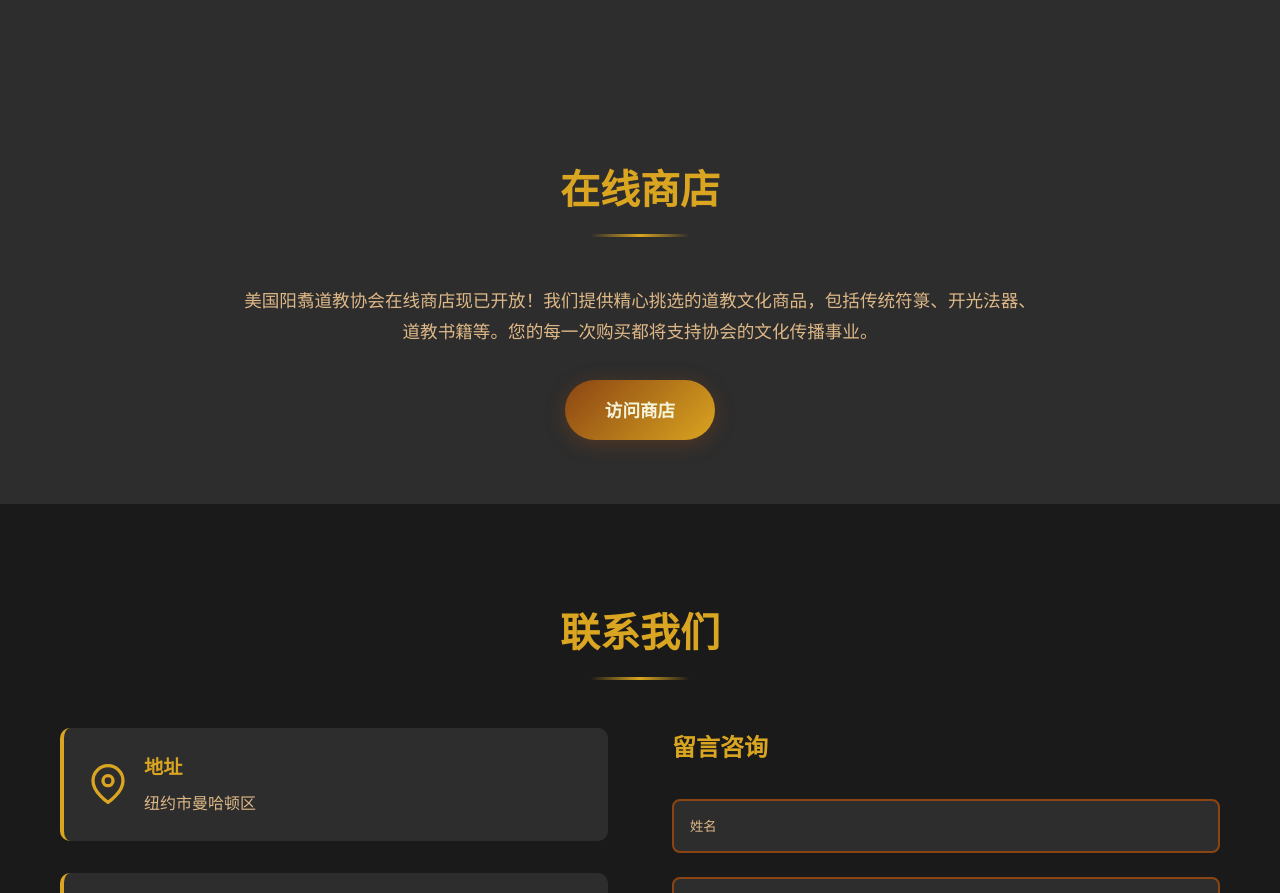
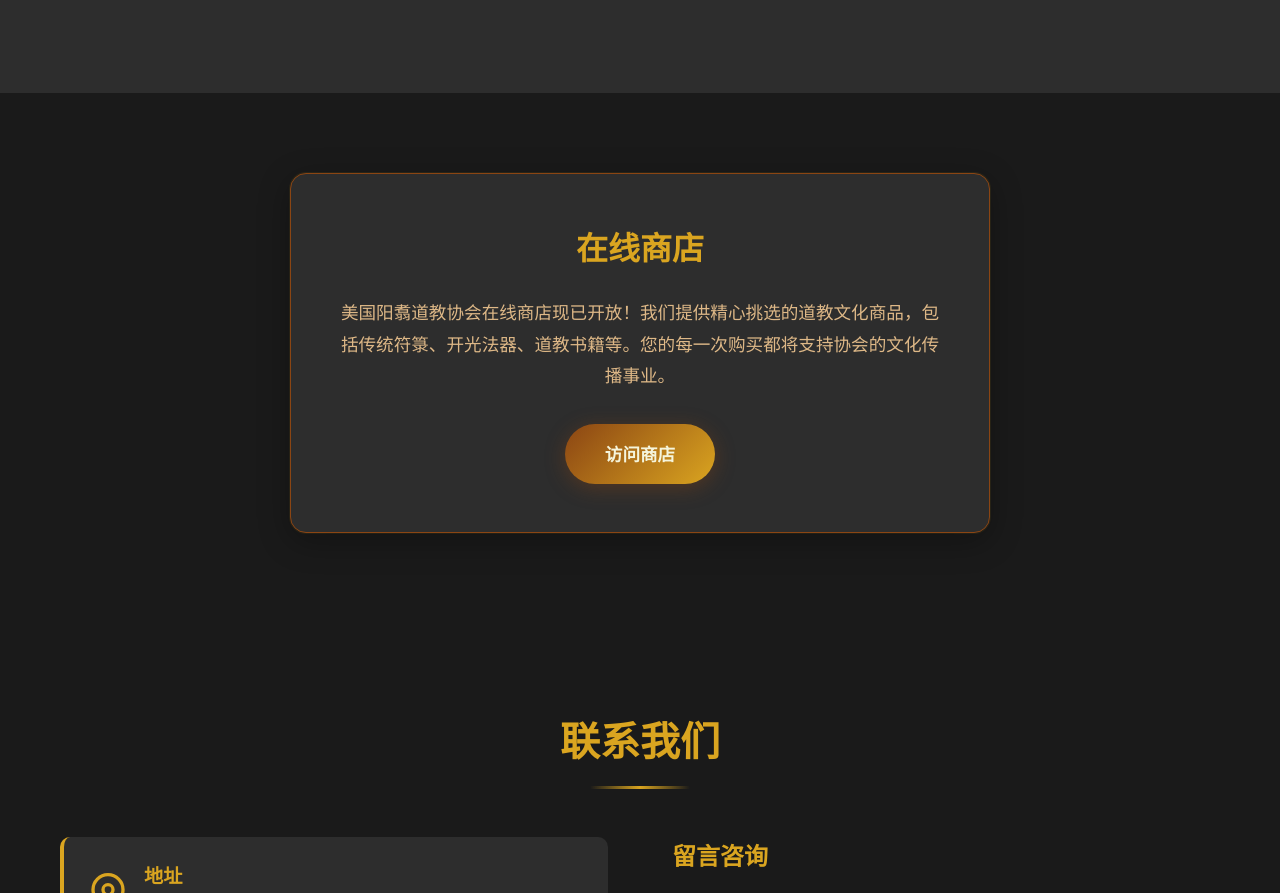
Before and after one commit to KewenGu/YangzhuWebsite, a plain HTML site: page index.html in a window 1280 px wide. Shown: the part 5204-6097 px from the top of the page. Drawn offline with nearby package versions, Linux system fonts and the light colour scheme.

Commit message:
优化商店section：卡片样式、标题放入卡片内

```diff
--- a/index.html
+++ b/index.html
@@ -226,8 +226,8 @@
     <!-- 在线商店 -->
     <section id="shop" class="shop-section">
         <div class="container">
-            <h2 class="section-title" data-zh="在线商店" data-en="Online Shop"></h2>
             <div class="shop-content">
+                <h2 class="shop-title" data-zh="在线商店" data-en="Online Shop"></h2>
                 <div class="shop-text">
                     <p data-zh="美国阳翥道教协会在线商店现已开放！我们提供精心挑选的道教文化商品，包括传统符箓、开光法器、道教书籍等。您的每一次购买都将支持协会的文化传播事业。" data-en="The Yangzhu Taoist Association Online Shop is now open! We offer carefully curated Taoist cultural products including traditional talismans, consecrated ritual implements, and Taoist books. Every purchase supports our mission to spread Taoist culture."></p>
                     <a href="https://shop.yangzhu.org" target="_blank" rel="noopener noreferrer" class="shop-btn" data-zh="访问商店" data-en="Visit Shop">访问商店</a>
--- a/styles.css
+++ b/styles.css
@@ -1003,14 +1003,27 @@ body {
 
 /* 在线商店 */
 .shop-section {
-    padding: 4rem 0;
-    background: var(--bg-secondary);
+    padding: 5rem 0;
+    background: var(--bg-primary);
 }
 
 .shop-content {
     text-align: center;
-    max-width: 800px;
+    max-width: 700px;
     margin: 0 auto;
+    background: var(--bg-secondary);
+    padding: 3rem;
+    border-radius: 16px;
+    border: 1px solid var(--border-color);
+    box-shadow: 0 8px 32px rgba(0, 0, 0, 0.3),
+                0 0 0 1px rgba(218, 165, 32, 0.1);
+}
+
+.shop-title {
+    font-size: 2rem;
+    color: var(--secondary-color);
+    margin-bottom: 1.5rem;
+    font-weight: 600;
 }
 
 .shop-text p {
```
